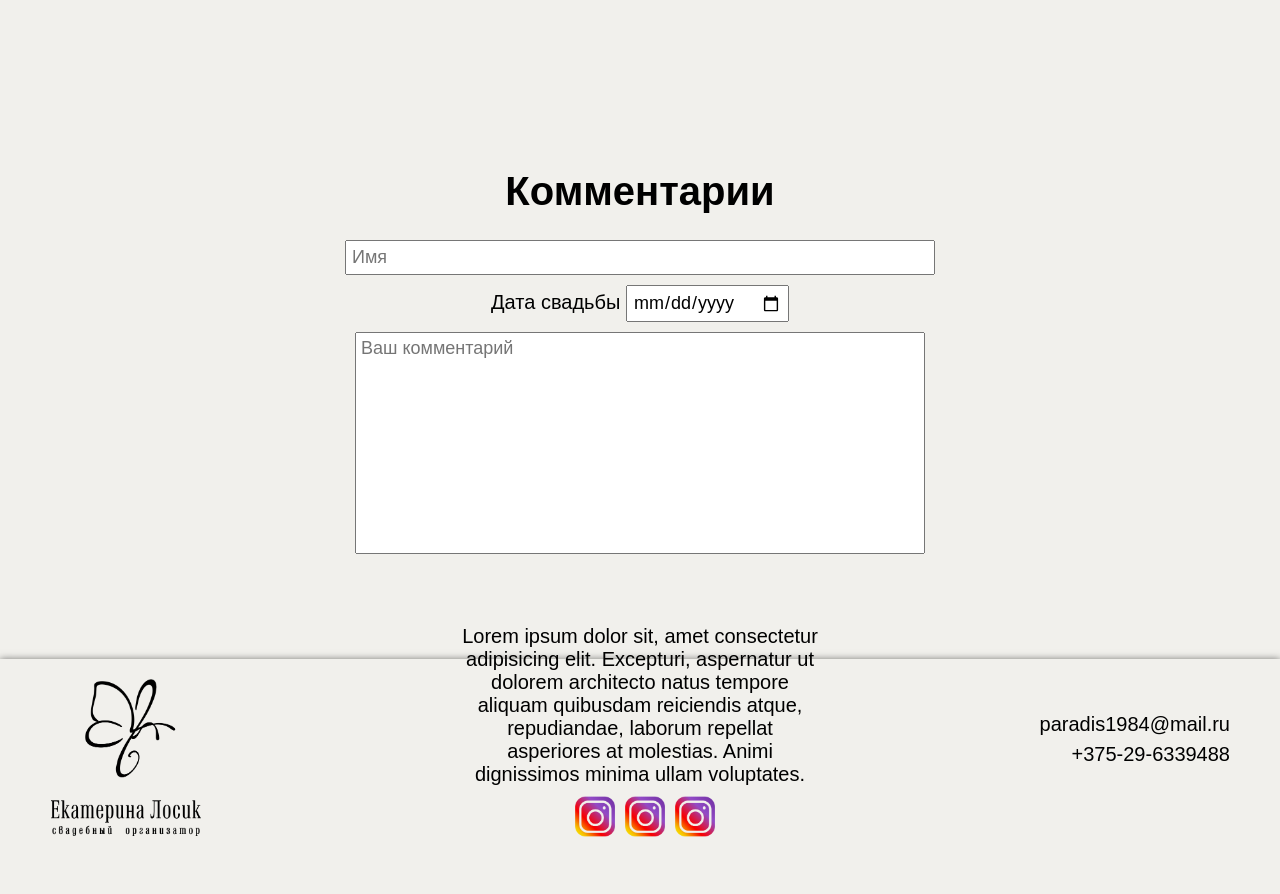
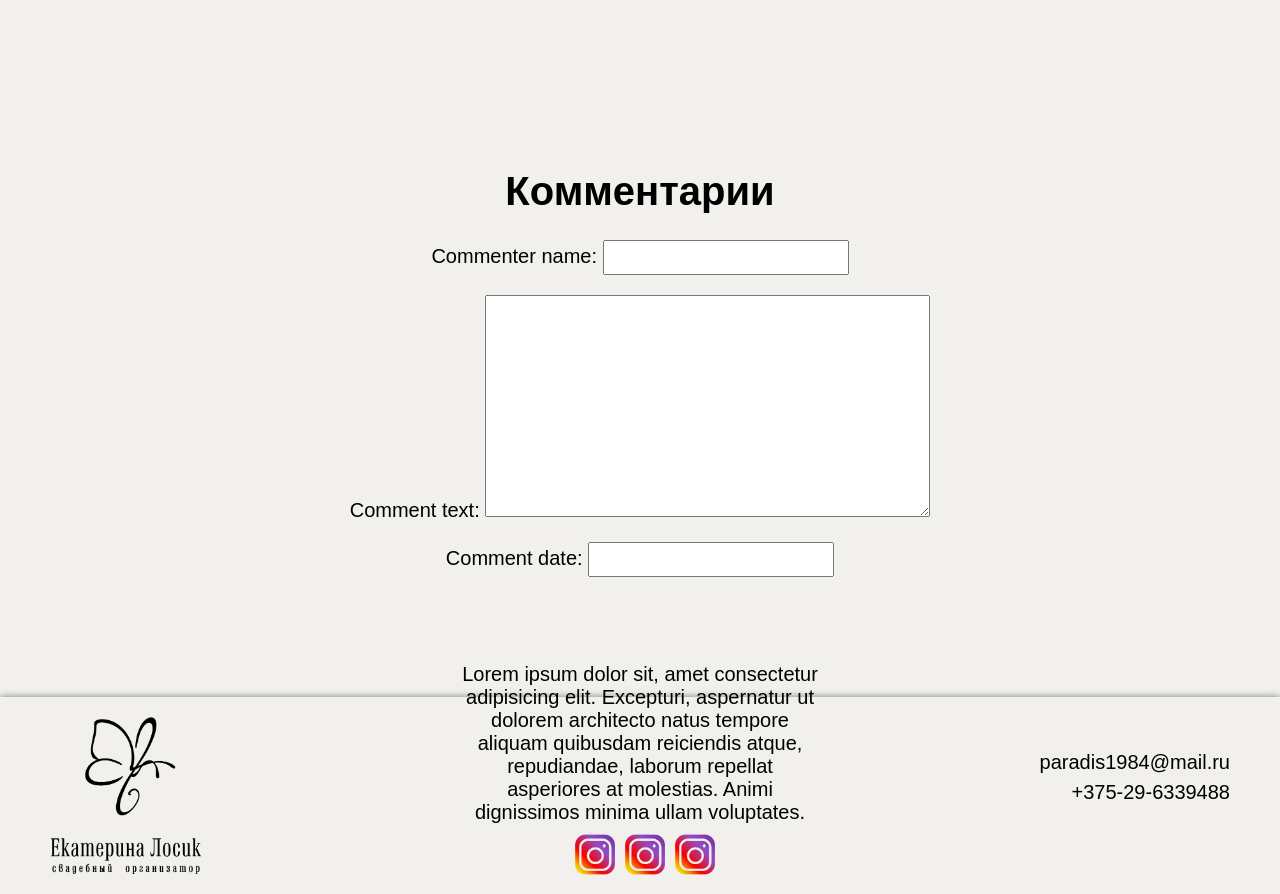
Before and after one commit to ruslanmurav/wedding_project, a Django app: page / in a window 1280 px wide. Shown: the part 2944-3838 px from the top of the page. Before the commit the page ends 3781 px from the top, so only its background shows below. Run offline with Django 4.2, Linux system fonts and the light colour scheme; data that the repository does not hold is empty; some web fonts are replaced.

Commit message:
fix bugs

```diff
--- a/project/wedding/forms.py
+++ b/project/wedding/forms.py
@@ -2,8 +2,7 @@ from django import forms
 from wedding.models import Comment
 
 
-class CommentForm(forms.Form):
+class CommentForm(forms.ModelForm):
     class Meta:
-        # model = Comment
-        # fields = ('')
-        pass
+        model = Comment
+        fields = ('commenter_name', 'comment_text', 'comment_date')
--- a/project/wedding/templates/wedding/main.html
+++ b/project/wedding/templates/wedding/main.html
@@ -1,3 +1,4 @@
+{% load static %}
 <!DOCTYPE html>
 <html lang="ru">
 <head>
@@ -111,12 +112,14 @@
             </div>
 
             <form>
-                <input type="text" name="user-name" id="user-name" placeholder="Имя" size="53">
-                <br>
-                <label for="marrige-date">Дата свадьбы</label>
-                <input type="date" name="marrige-date" id="marrige-date" size="53" >
-                <br>
-                <textarea id="user-comment" maxlength="1000" cols="52" rows="10" placeholder="Ваш комментарий"></textarea>
+                 {{ form.as_p }}
+{#                <input type="text" name="user-name" id="user-name" placeholder="Имя" size="53">#}
+{#                <br>#}
+{#                <label for="marrige-date">Дата свадьбы</label>#}
+{#                <input type="date" name="marrige-date" id="marrige-date" size="53" >#}
+{#                <br>#}
+{#                <textarea id="user-comment" maxlength="1000" cols="52" rows="10" placeholder="Ваш комментарий"></textarea>#}
+{#                <input type="commit">#}
             </form>
         </div>
     </div>
--- a/project/wedding/views.py
+++ b/project/wedding/views.py
@@ -1,6 +1,7 @@
 from django.shortcuts import render
 from django.views.generic import TemplateView
 from wedding.models import Wedding, Comment, Photo
+from wedding.forms import CommentForm
 
 
 class MainView(TemplateView):
@@ -20,5 +21,5 @@ class MainView(TemplateView):
                 if photo.wedding_id == wedding.id and wedding not in first_photos:
                     first_photos[wedding] = photo.photo_url
         context['first_photos'] = first_photos
-
+        context['form'] = CommentForm()
         return context
```
